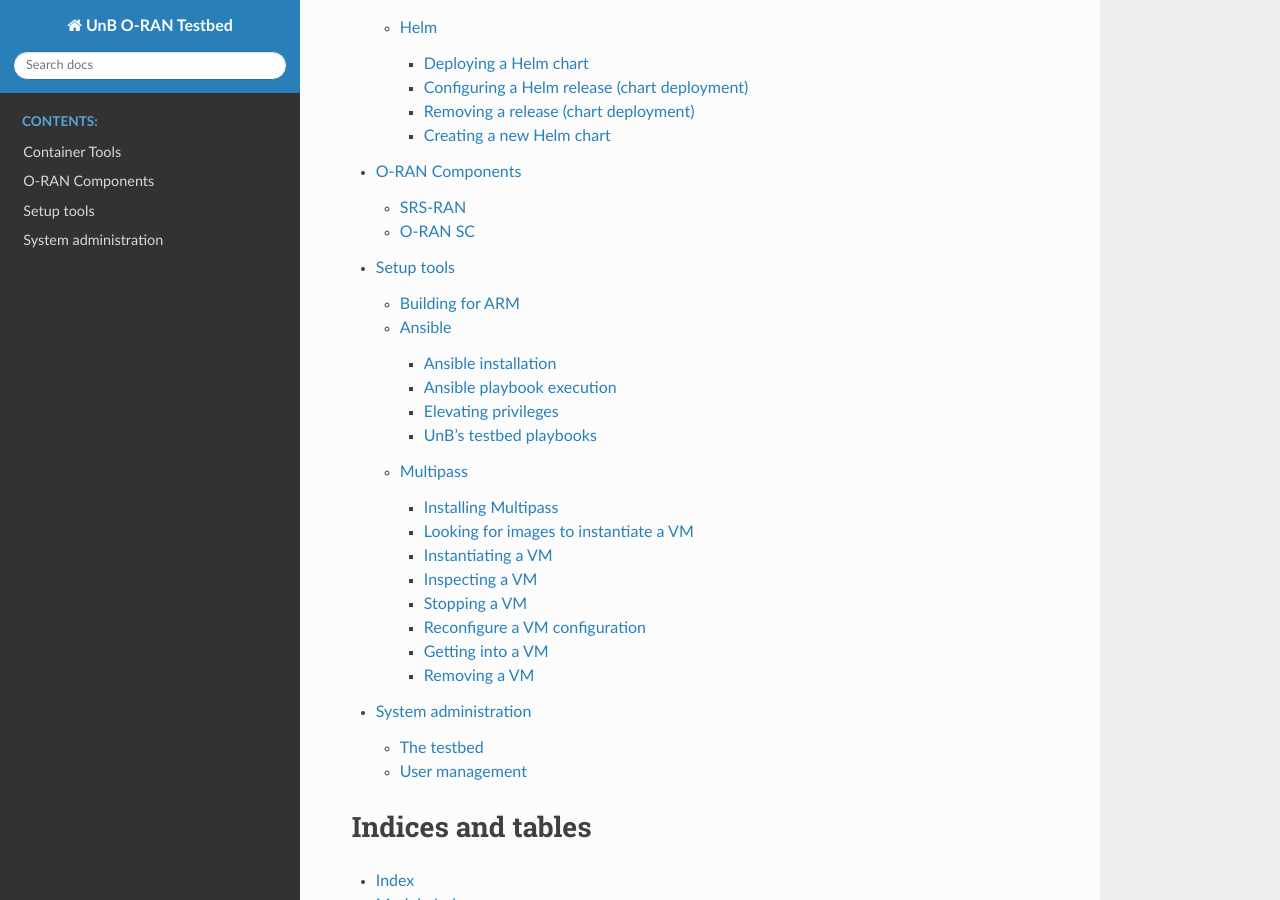
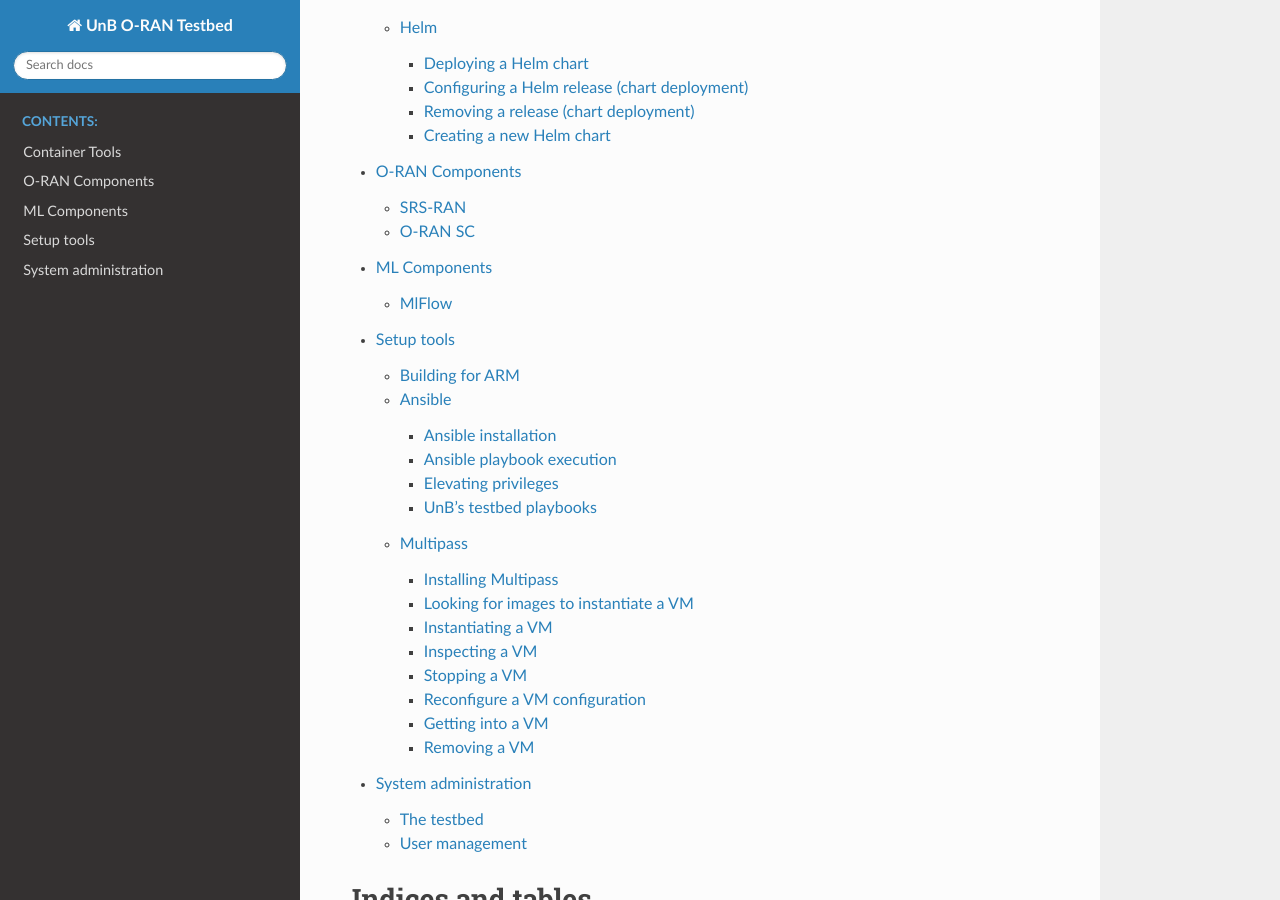
Before and after one commit to Gabrielcarvfer/ORAN_testbed_docs, a Sphinx documentation site: the page built from docs/source/index.rst, in a window 1280 px wide and 900 px high, scrolled down 972 px. Built offline with Sphinx 7.4.7 and the Read the Docs theme 2.0.0, drawn with Linux system fonts in a browser that asks for light colours.

Commit message:
Add section for ml components

```diff
--- a/docs/source/index.rst
+++ b/docs/source/index.rst
@@ -12,6 +12,7 @@
 
    container-tools
    oran-components
+   ml-components
    setup-tools
    sysadmin
 
--- /dev/null
+++ b/docs/source/ml-components.rst
@@ -0,0 +1,8 @@
+ML Components
+=============
+
+.. toctree::
+   :maxdepth: 2
+   :caption: Contents:
+
+   ml-components/mlflow.rst
--- /dev/null
+++ b/docs/source/ml-components/mlflow.rst
@@ -0,0 +1,4 @@
+MlFlow
+======
+
+TODO
```
